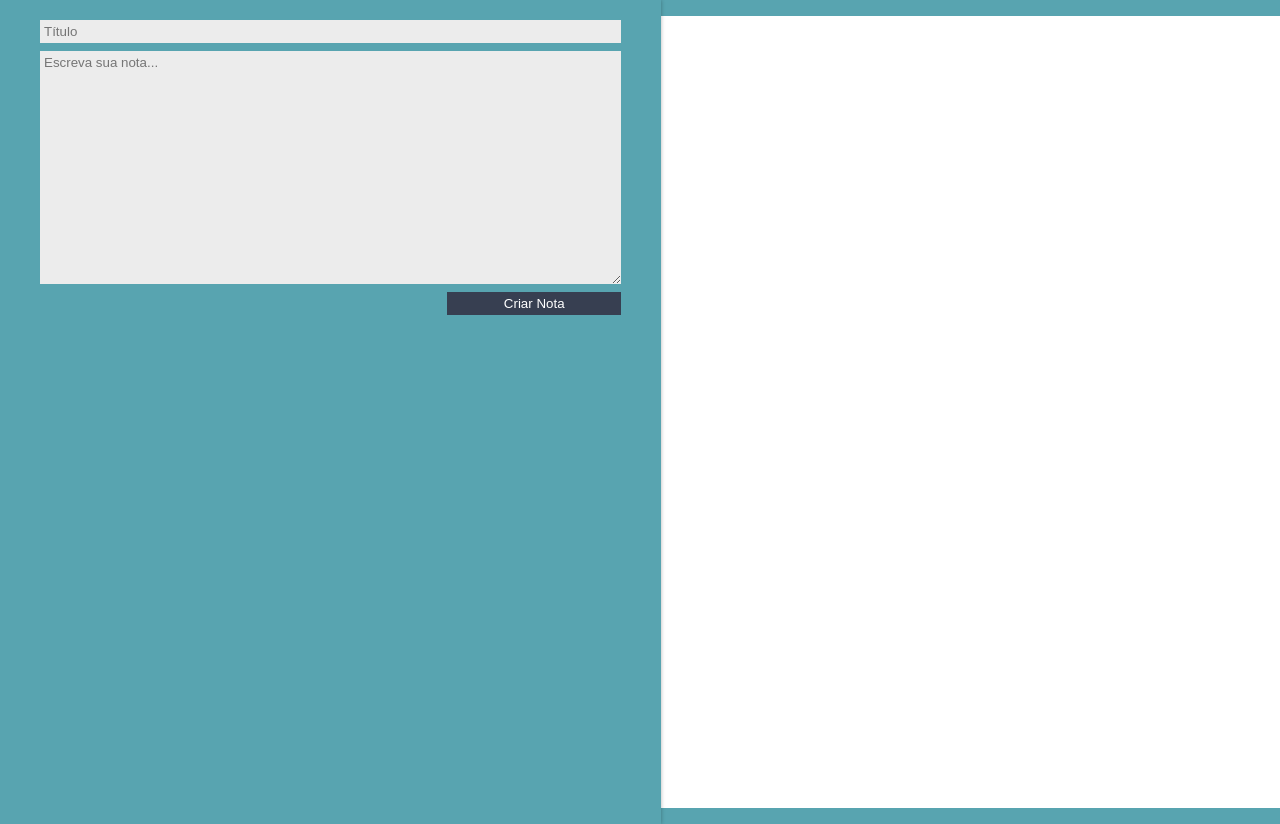
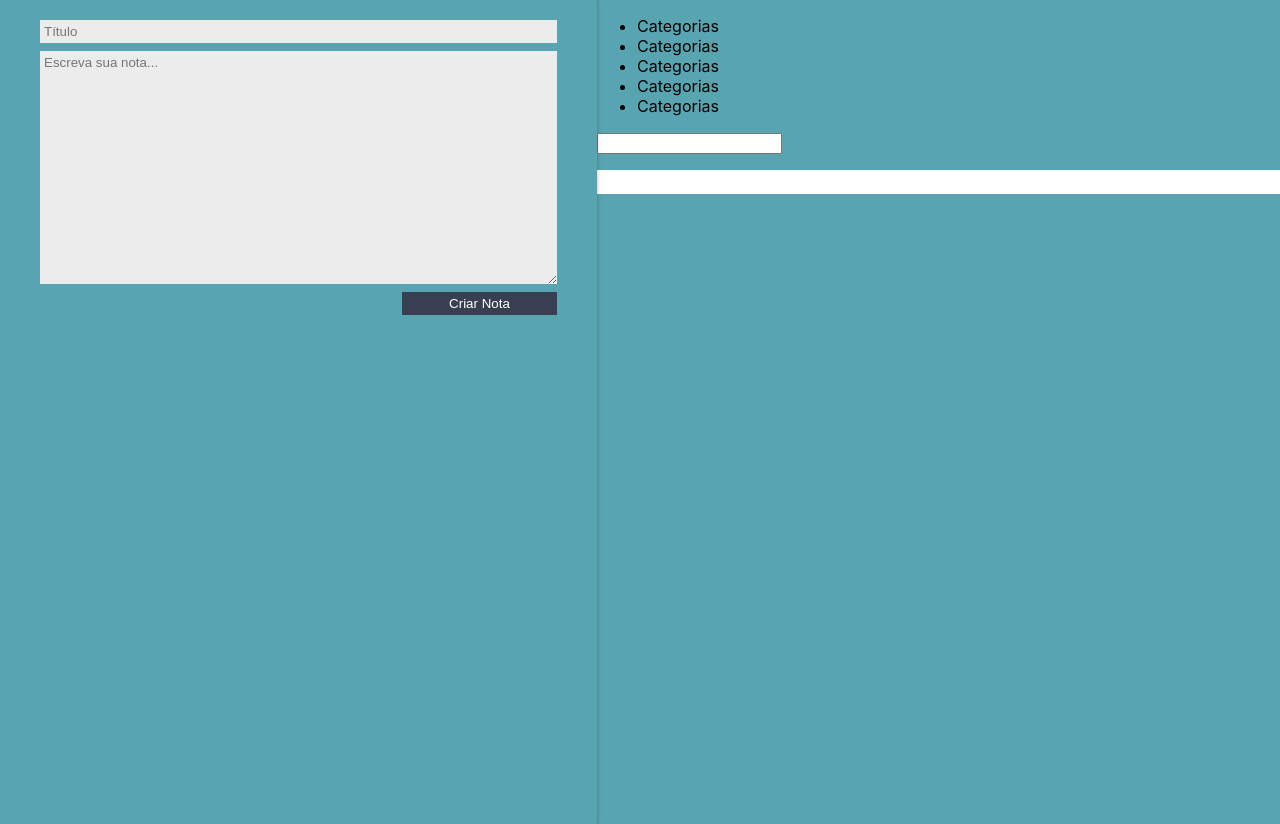
Before and after one commit to kirestein/ceep, a React (Create React App) app: page / in a window 1280 px wide. Built offline with nearby package versions, Linux system fonts and the light colour scheme.

Commit message:
Criando a categoria de listas

```diff
--- a/src/App.js
+++ b/src/App.js
@@ -3,6 +3,7 @@
 import ListaDeNotas from "./components/ListaDeNotas/";
 import "./assets/App.css";
 import './assets/index.css';
+import ListaDeCategorias from "./components/ListaDeCategorias";
 
 
 class App extends Component {
@@ -34,9 +35,12 @@
     return (
       <section className="conteudo">
         <FormularioCadastro criarNota={this.criarNota.bind(this)}/>
+        <main className="conteudo-principal">
+          <ListaDeCategorias />
         <ListaDeNotas
         apagarNota={this.deletarNota.bind(this)}
         notas={this.state.notas}/>
+        </main>
       </section>
     );
   }
--- a/src/assets/App.css
+++ b/src/assets/App.css
@@ -1,6 +1,10 @@
 .conteudo {
     display: flex;
     background-color: #58A4B0;
+}
+
+.conteudo-principal {
+    flex-grow: 3;
 }
 
 :root {
--- /dev/null
+++ b/src/components/ListaDeCategorias/ListaDeCategorias.jsx
@@ -0,0 +1,20 @@
+import React, { Component } from 'react';
+
+class ListaDeCategorias extends Component {
+    render() {
+        return(
+            <section>
+                <ul>
+                    <li>Categorias</li>
+                    <li>Categorias</li>
+                    <li>Categorias</li>
+                    <li>Categorias</li>
+                    <li>Categorias</li>
+                </ul>
+                <input type="text" />
+            </section>
+
+        )
+    }
+}
+export default ListaDeCategorias;
--- /dev/null
+++ b/src/components/ListaDeCategorias/index.js
@@ -0,0 +1,2 @@
+import ListaDeCategorias from "./ListaDeCategorias";
+export default ListaDeCategorias;
```
